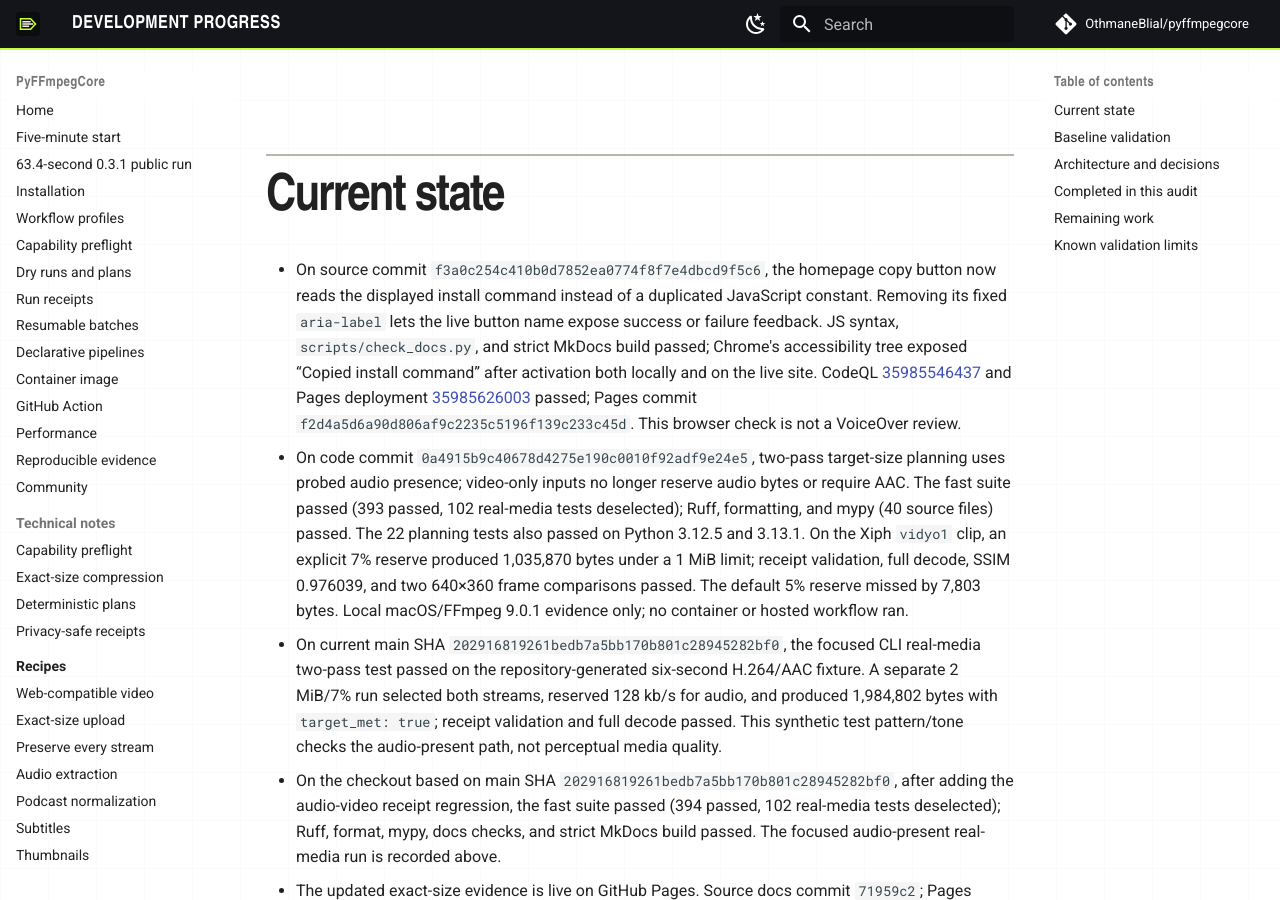
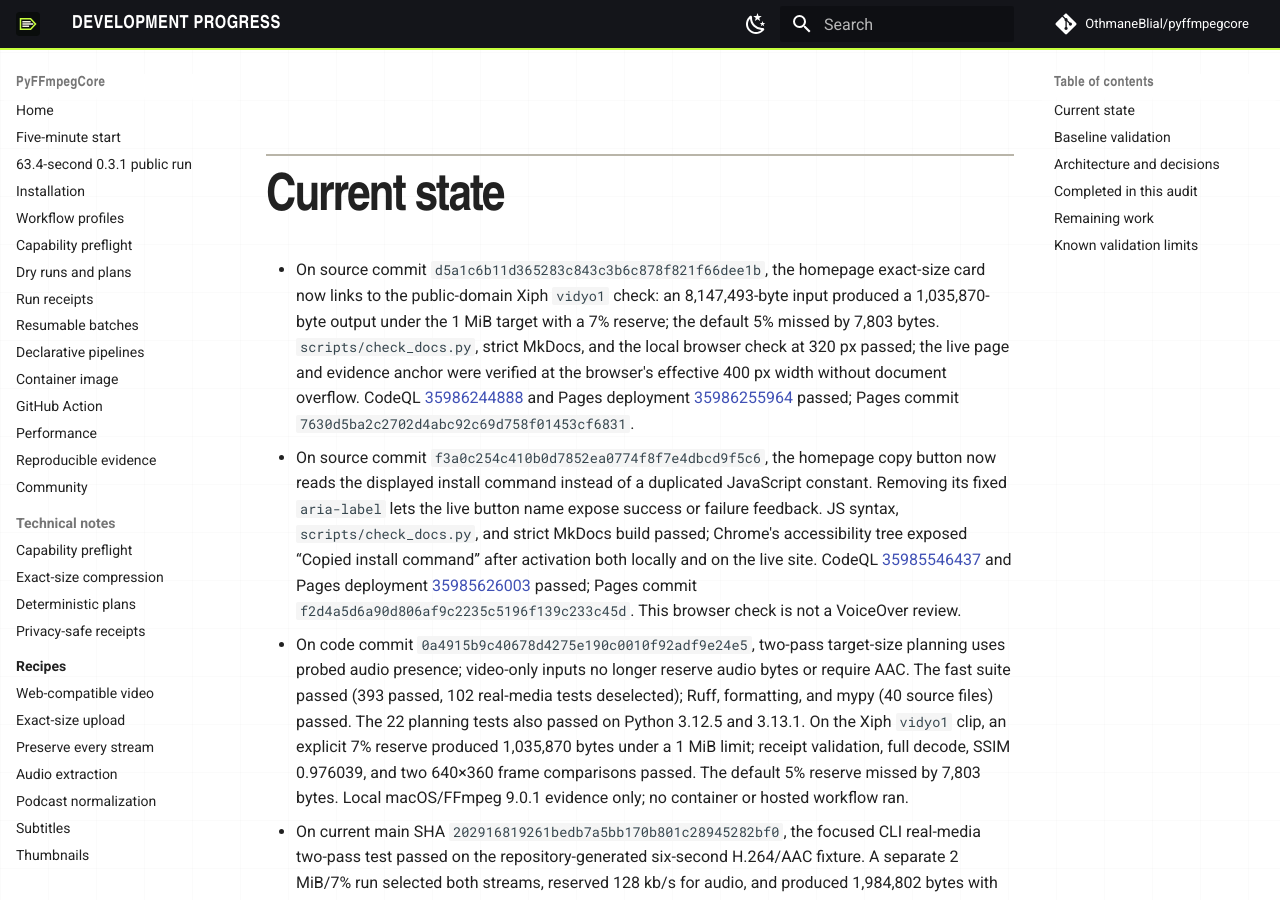
Before and after one commit to OthmaneBlial/pyffmpegcore, an MkDocs documentation site: the page built from docs/PROGRESS.md, in a window 1280 px wide and 900 px high, scrolled down 382 px. Built offline with MkDocs 1.6.1 and Material for MkDocs 9.7.7, drawn with Linux system fonts in a browser that asks for light colours; comment, search, counter and statistics services are not loaded.

Commit message:
docs(progress): record real-media homepage proof

```diff
--- a/docs/PROGRESS.md
+++ b/docs/PROGRESS.md
@@ -4,6 +4,7 @@ Updated: 2026-09-24
 
 ## Current state
 
+- On source commit `d5a1c6b11d365283c843c3b6c878f821f66dee1b`, the homepage exact-size card now links to the public-domain Xiph `vidyo1` check: an 8,147,493-byte input produced a 1,035,870-byte output under the 1 MiB target with a 7% reserve; the default 5% missed by 7,803 bytes. `scripts/check_docs.py`, strict MkDocs, and the local browser check at 320 px passed; the live page and evidence anchor were verified at the browser's effective 400 px width without document overflow. CodeQL [35986244888](https://github.com/OthmaneBlial/pyffmpegcore/actions/runs/35986244888) and Pages deployment [35986255964](https://github.com/OthmaneBlial/OthmaneBlial.github.io/actions/runs/35986255964) passed; Pages commit `7630d5ba2c2702d4abc92c69d758f01453cf6831`.
 - On source commit `f3a0c254c410b0d7852ea0774f8f7e4dbcd9f5c6`, the homepage copy button now reads the displayed install command instead of a duplicated JavaScript constant. Removing its fixed `aria-label` lets the live button name expose success or failure feedback. JS syntax, `scripts/check_docs.py`, and strict MkDocs build passed; Chrome's accessibility tree exposed “Copied install command” after activation both locally and on the live site. CodeQL [35985546437](https://github.com/OthmaneBlial/pyffmpegcore/actions/runs/35985546437) and Pages deployment [35985626003](https://github.com/OthmaneBlial/OthmaneBlial.github.io/actions/runs/35985626003) passed; Pages commit `f2d4a5d6a90d806af9c2235c5196f139c233c45d`. This browser check is not a VoiceOver review.
 - On code commit `0a4915b9c40678d4275e190c0010f92adf9e24e5`, two-pass target-size planning uses probed audio presence; video-only inputs no longer reserve audio bytes or require AAC. The fast suite passed (393 passed, 102 real-media tests deselected); Ruff, formatting, and mypy (40 source files) passed. The 22 planning tests also passed on Python 3.12.5 and 3.13.1. On the Xiph `vidyo1` clip, an explicit 7% reserve produced 1,035,870 bytes under a 1 MiB limit; receipt validation, full decode, SSIM 0.976039, and two 640×360 frame comparisons passed. The default 5% reserve missed by 7,803 bytes. Local macOS/FFmpeg 9.0.1 evidence only; no container or hosted workflow ran.
 - On current main SHA `202916819261bedb7a5bb170b801c28945282bf0`, the focused CLI real-media two-pass test passed on the repository-generated six-second H.264/AAC fixture. A separate 2 MiB/7% run selected both streams, reserved 128 kb/s for audio, and produced 1,984,802 bytes with `target_met: true`; receipt validation and full decode passed. This synthetic test pattern/tone checks the audio-present path, not perceptual media quality.
```
Also changed, not shown: ROADMAP.md (+7 -0 lines).
